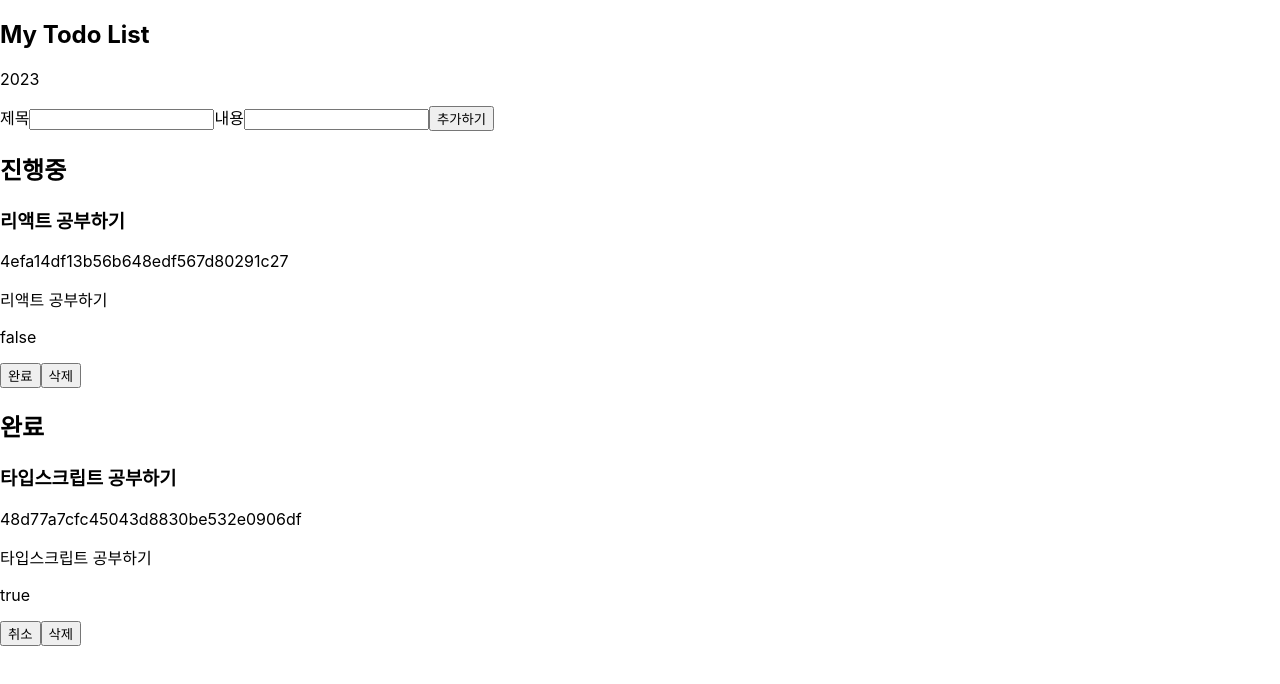
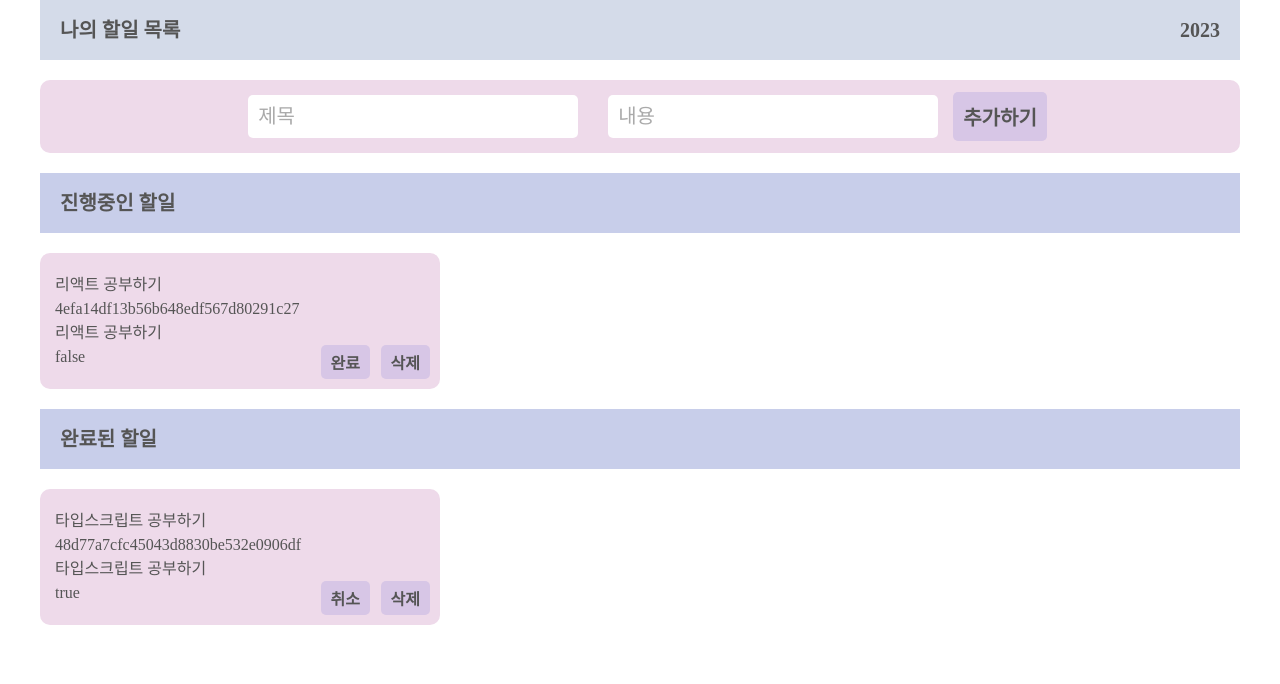
Before and after one commit to allone9425/todo_TypeScript, a React (Create React App) app: page / in a window 1280 px wide. Shown: the top 684 px of the page. Built offline with nearby package versions, Linux system fonts and the light colour scheme.

Commit message:
Lv2 스타일링

```diff
--- a/package.json
+++ b/package.json
@@ -12,11 +12,14 @@
     "@types/react": "^18.0.0",
     "@types/react-dom": "^18.0.0",
     "@types/react-router-dom": "^5.3.3",
+    "@types/styled-components": "^5.1.34",
     "react": "^18.2.0",
     "react-dom": "^18.2.0",
     "react-redux": "^9.0.4",
     "react-router-dom": "^6.20.1",
     "react-scripts": "5.0.1",
+    "styled-components": "^6.1.1",
+    "styled-normalize": "^8.1.0",
     "typescript": "^4.4.2",
     "web-vitals": "^2.1.0"
   },
--- a/src/App.tsx
+++ b/src/App.tsx
@@ -1,9 +1,11 @@
 import "./App.css";
-import Home from "./pages/Home";
+import Router from "./shard/Router";
+import GlobalStyle from "./style/GlobalStyle";
 function App() {
   return (
     <div>
-      <Home />
+      <GlobalStyle />
+      <Router />
     </div>
   );
 }
--- a/src/components/Form.tsx
+++ b/src/components/Form.tsx
@@ -1,5 +1,6 @@
 import { useState } from "react";
 import { useDispatch } from "react-redux";
+import styled from "styled-components";
 import { v4 } from "uuid";
 import { addTodo } from "../redux/todos";
 import { todoType } from "../types/todoType";
@@ -20,19 +21,20 @@ function Form() {
     setContents("");
   };
   return (
-    <div>
+    <FormBox>
       <form>
-        <label htmlFor="title">제목</label>
         <input
           id="title"
           value={title}
+          placeholder="제목"
           onChange={(e) => {
             setTitle(e.target.value);
           }}
         />
-        <label htmlFor="contents">내용</label>
+
         <input
           id="contents"
+          placeholder="내용"
           value={contents}
           onChange={(e) => {
             setContents(e.target.value);
@@ -42,8 +44,45 @@ function Form() {
           추가하기
         </button>
       </form>
-    </div>
+    </FormBox>
   );
 }
 
 export default Form;
+
+const FormBox = styled.div`
+  background-color: #eedaea;
+  margin: 20px 0;
+
+  border-radius: 10px;
+  form {
+    display: flex;
+    align-items: center;
+    flex-wrap: wrap;
+    justify-content: center;
+
+    input {
+      border: none;
+      width: 330px;
+      border-radius: 5px;
+      font-size: 20px;
+      padding: 10px;
+      margin: 15px;
+      &::placeholder {
+        color: #aaa;
+      }
+    }
+    button {
+      border: none;
+      font-size: 20px;
+      padding: 10px;
+      background-color: #d7c6e6;
+      color: #555;
+      border-radius: 5px;
+      font-weight: bold;
+      &:hover {
+        background-color: #fffacd;
+      }
+    }
+  }
+`;
--- a/src/components/List.tsx
+++ b/src/components/List.tsx
@@ -1,4 +1,5 @@
 import { useDispatch, useSelector } from "react-redux";
+import styled from "styled-components";
 import { RootState } from "../redux/store";
 import { deleteTodo, switchTodo } from "../redux/todos";
 import { ListType } from "../types/todoType";
@@ -7,8 +8,8 @@ function List({ isDone }: ListType) {
   const dispatch = useDispatch();
 
   return (
-    <div>
-      <h2>{isDone === true ? "완료 " : "진행중"}</h2>
+    <ListBox>
+      <h2>{isDone === true ? "완료된 할일 " : "진행중인 할일"}</h2>
       {todos
         .filter((item) => item.isDone === isDone)
         .map((todo) => (
@@ -33,8 +34,56 @@ function List({ isDone }: ListType) {
             </button>
           </div>
         ))}
-    </div>
+    </ListBox>
   );
 }
 
 export default List;
+
+const ListBox = styled.div`
+  h2 {
+    background-color: #c8ceea;
+    padding: 20px;
+    font-weight: bold;
+    margin: 10px 0;
+  }
+
+  div {
+    background-color: #eedaea;
+    width: 400px;
+    padding: 20px 15px;
+    position: relative;
+    border-radius: 10px;
+    font-size: 16px;
+    display: flex;
+    box-sizing: border-box;
+    flex-wrap: wrap;
+    line-height: 1.5rem;
+    margin: 20px 0;
+    h3 {
+      width: 100%;
+    }
+    p {
+      width: 100%;
+    }
+    button {
+      border: none;
+      background-color: #d7c6e6;
+      padding: 5px 10px;
+      font-size: 16px;
+      color: #555;
+      bottom: 10px;
+      border-radius: 5px;
+      margin-top: 20px;
+      font-weight: 600;
+      position: absolute;
+      right: 10px;
+      &:first-of-type {
+        right: 70px;
+      }
+      &:hover {
+        background-color: #fffacd;
+      }
+    }
+  }
+`;
--- a/src/pages/Home.tsx
+++ b/src/pages/Home.tsx
@@ -1,17 +1,32 @@
+import styled from "styled-components";
 import Form from "../components/Form";
 import List from "../components/List";
 function Home() {
   return (
-    <div>
-      <header>
-        <h2>My Todo List</h2>
+    <HomeBox>
+      <Header>
+        <h2>나의 할일 목록</h2>
         <p>2023</p>
-      </header>
+      </Header>
       <Form />
       <List isDone={false} />
       <List isDone={true} />
-    </div>
+    </HomeBox>
   );
 }
 
 export default Home;
+const HomeBox = styled.div`
+  max-width: 1200px;
+  min-width: 800px;
+  margin: auto;
+  font-size: 20px;
+`;
+
+const Header = styled.header`
+  display: flex;
+  justify-content: space-between;
+  padding: 20px;
+  background-color: #d4dbe9;
+  font-weight: 700;
+`;
--- /dev/null
+++ b/src/style/GlobalStyle.ts
@@ -0,0 +1,63 @@
+import { createGlobalStyle } from "styled-components";
+
+const GlobalStyle = createGlobalStyle`
+
+@import url("https://cdn.jsdelivr.net/gh/wanteddev/wanted-sans@v1.0.1/packages/wanted-sans/fonts/webfonts/variable/split/WantedSansVariable.min.css");
+/* http://meyerweb.com/eric/tools/css/reset/
+v2.0 | 20110126
+License: none (public domain)
+*/
+
+html, body, div, span, applet, object, iframe,
+h1, h2, h3, h4, h5, h6, p, blockquote, pre,
+a, abbr, acronym, address, big, cite, code,
+del, dfn, em, img, ins, kbd, q, s, samp,
+small, strike, strong, sub, sup, tt, var,
+b, u, i, center,
+dl, dt, dd, ol, ul, li,
+fieldset, form, label, legend,
+table, caption, tbody, tfoot, thead, tr, th, td,
+article, aside, canvas, details, embed,
+figure, figcaption, footer, header, hgroup,
+menu, nav, output, ruby, section, summary,
+time, mark, audio, video {
+	margin: 0;
+	padding: 0;
+	color:#555;
+	border: 0;
+	font-size: 100%;
+	font:inherit;
+	font-family: Wanted Sans;
+	vertical-align: baseline;
+}
+/* HTML5 display-role reset for older browsers */
+article, aside, details, figcaption, figure,
+footer, header, hgroup, menu, nav, section {
+	display: block;
+}
+body {
+	line-height: 1;
+}
+ol, ul {
+	list-style: none;
+}
+blockquote, q {
+	quotes: none;
+}
+blockquote:before, blockquote:after,
+q:before, q:after {
+	content: '';
+	content: none;
+}
+table {
+	border-collapse: collapse;
+	border-spacing: 0;
+}
+*{
+    box-sizing: border-box;
+}
+input{outline:none;}
+
+`;
+
+export default GlobalStyle;
```
Also changed, not shown: 1 other file (tests, documents, lock files or other folders).
